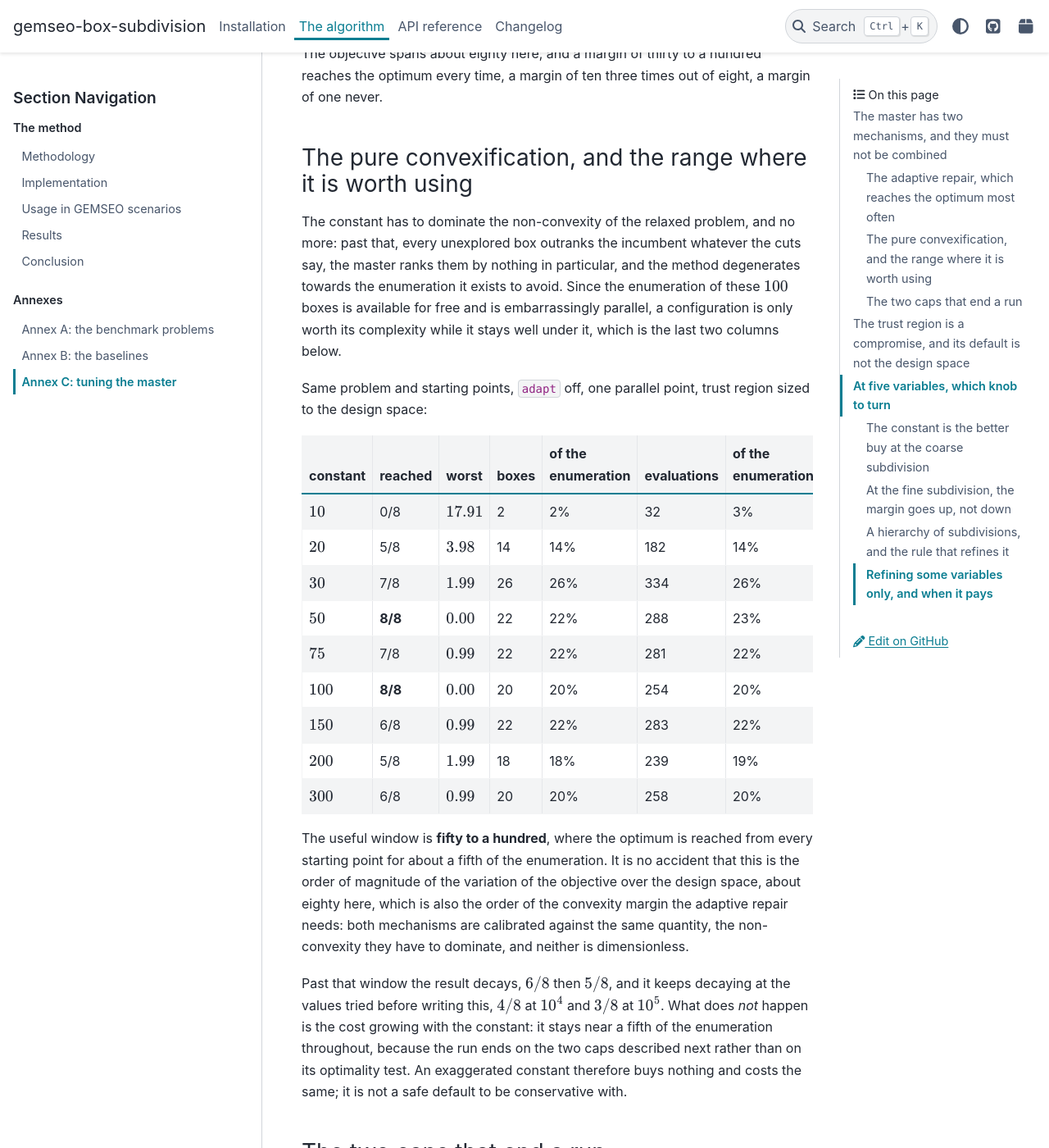
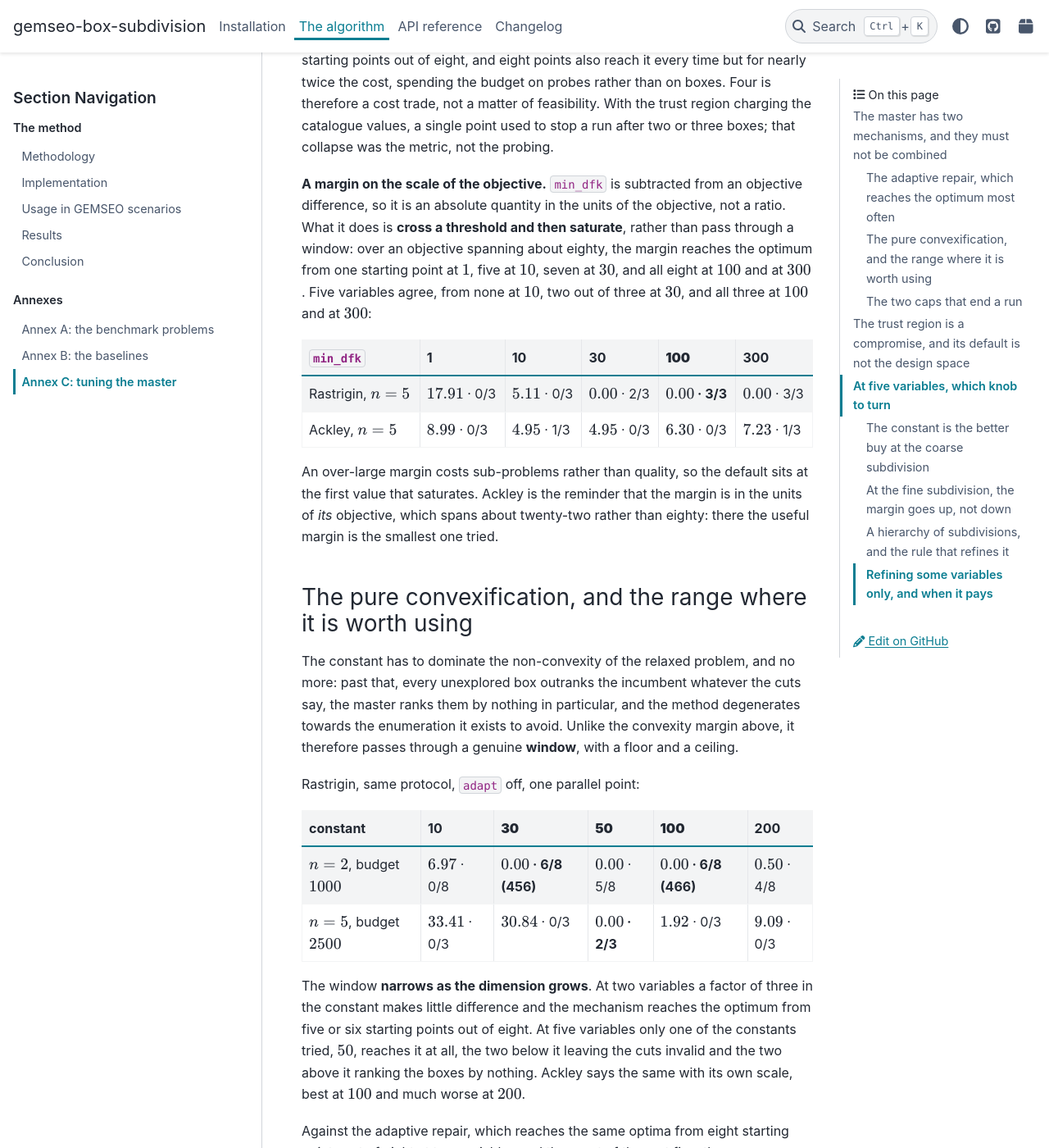
Before and after one commit to SimoneConiglio/Optimization-algorithms, a Sphinx documentation site: the page built from docs/algorithm/tuning.md, in a window 1280 px wide and 1400 px high, scrolled down 2017 px. Shown: the whole window at 82% size. Built offline with Sphinx 7.4.7 and the PyData theme 0.15.4, drawn with Linux system fonts in a browser that asks for light colours; some of the changed text lies outside the part shown.

Commit message:
Report the mechanism sweeps of annex C under the corrected metric
The parallel points turn out to be a cost trade rather than a matter of
feasibility: a single probe point now reaches the optimum from six starting
points out of eight, where under the catalogue-value metric it stopped a run
after two or three boxes. Eight points are as reliable as four and nearly twice
as expensive.

```diff
--- a/docs/algorithm/tuning.md
+++ b/docs/algorithm/tuning.md
@@ -59,65 +59,84 @@ conclusion is withdrawn. The two are swept apart below.
 
 ### The adaptive repair, which reaches the optimum most often
 
-Rastrigin in two dimensions, eight starting points, no convexification constant:
+Rastrigin, ten subdivisions per variable, no convexification constant. Two
+variables, eight starting points, a budget of $1000$; each cell is the number of
+them from which the optimum was reached, and the median cost:
 
-| parallel points | `min_dfk` = 1 | 10 | **30** | **100** | 300 |
-|-----------------|---------------|----|--------|---------|-----|
-| 1 | 0/8 | 0/8 | — | — | — |
-| **4** | 1/8 | 3/8 | **8/8** (26 boxes) | **8/8** (24 boxes) | 7/8 |
-| 8 | 0/8 | 1/8 | 8/8 (26) | 8/8 (52) | 8/8 (56) |
+| parallel points | `min_dfk` = 1 | 10 | 30 | **100** | 300 |
+|-----------------|---------------|----|----|---------|-----|
+| 1 | 0/8 | 0/8 | 2/8 | 6/8 (294) | 5/8 (294) |
+| **4** | 1/8 | 5/8 | 7/8 | **8/8 (543)** | **8/8 (550)** |
+| 8 | 1/8 | 1/8 | 8/8 (907) | 8/8 (1000) | 7/8 (1000) |
 
-Two settings are essential rather than an optimization.
+Two settings matter, and one of them for a different reason than an earlier
+version of this page gave.
 
-**Several parallel points.** The master probes one trust-region radius per point,
-over `geomspace(step / 2, step)`, so that a feasible master problem stays
-available. With a single point the run stops after two or three boxes whatever
-the margin.
+**Several parallel points.** The master probes one trust-region radius per
+point, over `geomspace(step / 2, step)`, so that a feasible master problem stays
+available. Four points reach the optimum every time; a single point reaches it
+from six starting points out of eight, and eight points also reach it every time
+but for nearly twice the cost, spending the budget on probes rather than on
+boxes. Four is therefore a cost trade, not a matter of feasibility. With the
+trust region charging the catalogue values, a single point used to stop a run
+after two or three boxes; that collapse was the metric, not the probing.
 
 **A margin on the scale of the objective.** `min_dfk` is subtracted from an
 objective difference, so it is an absolute quantity in the units of the
-objective, not a ratio. The objective spans about eighty here, and a margin of
-thirty to a hundred reaches the optimum every time, a margin of ten three times
-out of eight, a margin of one never.
+objective, not a ratio. What it does is **cross a threshold and then saturate**,
+rather than pass through a window: over an objective spanning about eighty, the
+margin reaches the optimum from one starting point at $1$, five at $10$, seven
+at $30$, and all eight at $100$ and at $300$. Five variables agree, from none at
+$10$, two out of three at $30$, and all three at $100$ and at $300$:
+
+| `min_dfk` | 1 | 10 | 30 | **100** | 300 |
+|-----------|---|----|----|---------|-----|
+| Rastrigin, $n=5$ | $17.91$ · 0/3 | $5.11$ · 0/3 | $0.00$ · 2/3 | **$0.00$ · 3/3** | $0.00$ · 3/3 |
+| Ackley, $n=5$ | $8.99$ · 0/3 | $4.95$ · 1/3 | $4.95$ · 0/3 | $6.30$ · 0/3 | $7.23$ · 1/3 |
+
+An over-large margin costs sub-problems rather than quality, so the default sits
+at the first value that saturates. Ackley is the reminder that the margin is in
+the units of *its* objective, which spans about twenty-two rather than eighty:
+there the useful margin is the smallest one tried.
 
 ### The pure convexification, and the range where it is worth using
 
 The constant has to dominate the non-convexity of the relaxed problem, and no
 more: past that, every unexplored box outranks the incumbent whatever the cuts
 say, the master ranks them by nothing in particular, and the method degenerates
-towards the enumeration it exists to avoid. Since the enumeration of these $100$
-boxes is available for free and is embarrassingly parallel, a configuration is
-only worth its complexity while it stays well under it, which is the last two
-columns below.
+towards the enumeration it exists to avoid. Unlike the convexity margin above,
+it therefore passes through a genuine **window**, with a floor and a ceiling.
 
-Same problem and starting points, `adapt` off, one parallel point, trust region
-sized to the design space:
+Rastrigin, same protocol, `adapt` off, one parallel point:
 
-| constant | reached | worst | boxes | of the enumeration | evaluations | of the enumeration |
-|----------|---------|-------|-------|--------------------|-------------|--------------------|
-| $10$ | 0/8 | $17.91$ | 2 | 2% | 32 | 3% |
-| $20$ | 5/8 | $3.98$ | 14 | 14% | 182 | 14% |
-| $30$ | 7/8 | $1.99$ | 26 | 26% | 334 | 26% |
-| $50$ | **8/8** | $0.00$ | 22 | 22% | 288 | 23% |
-| $75$ | 7/8 | $0.99$ | 22 | 22% | 281 | 22% |
-| $100$ | **8/8** | $0.00$ | 20 | 20% | 254 | 20% |
-| $150$ | 6/8 | $0.99$ | 22 | 22% | 283 | 22% |
-| $200$ | 5/8 | $1.99$ | 18 | 18% | 239 | 19% |
-| $300$ | 6/8 | $0.99$ | 20 | 20% | 258 | 20% |
+| constant | 10 | **30** | **50** | **100** | 200 |
+|----------|----|--------|--------|---------|-----|
+| $n=2$, budget $1000$ | $6.97$ · 0/8 | **$0.00$ · 6/8 (456)** | $0.00$ · 5/8 | **$0.00$ · 6/8 (466)** | $0.50$ · 4/8 |
+| $n=5$, budget $2500$ | $33.41$ · 0/3 | $30.84$ · 0/3 | **$0.00$ · 2/3** | $1.92$ · 0/3 | $9.09$ · 0/3 |
 
-The useful window is **fifty to a hundred**, where the optimum is reached from
-every starting point for about a fifth of the enumeration. It is no accident that
-this is the order of magnitude of the variation of the objective over the design
-space, about eighty here, which is also the order of the convexity margin the
-adaptive repair needs: both mechanisms are calibrated against the same quantity,
-the non-convexity they have to dominate, and neither is dimensionless.
+The window **narrows as the dimension grows**. At two variables a factor of
+three in the constant makes little difference and the mechanism reaches the
+optimum from five or six starting points out of eight. At five variables only
+one of the constants tried, $50$, reaches it at all, the two below it leaving
+the cuts invalid and the two above it ranking the boxes by nothing. Ackley says
+the same with its own scale, best at $100$ and much worse at $200$.
 
-Past that window the result decays, $6/8$ then $5/8$, and it keeps decaying at the
-values tried before writing this, $4/8$ at $10^4$ and $3/8$ at $10^5$. What does
-*not* happen is the cost growing with the constant: it stays near a fifth of the
-enumeration throughout, because the run ends on the two caps described next
-rather than on its optimality test. An exaggerated constant therefore buys
-nothing and costs the same; it is not a safe default to be conservative with.
+Against the adaptive repair, which reaches the same optima from eight starting
+points out of eight at two variables and three out of three at five, the pure
+convexification is **dominated on this benchmark**. It is kept because its
+argument is the one the outer approximation actually rests on, and because it
+needs no observed pairs to work from; it is not the default.
+
+It is no accident that the useful constants are the order of magnitude of the
+variation of the objective over the design space, which is also the order of the
+convexity margin the adaptive repair needs: both mechanisms are calibrated
+against the same quantity, the non-convexity they have to dominate, and neither
+is dimensionless.
+
+What does *not* happen is the cost growing with the constant: an exaggerated
+constant buys nothing and costs about the same, because the run ends on the two
+caps described next rather than on its optimality test. It is not a safe default
+to be conservative with.
 
 ### The two caps that end a run
 
```
